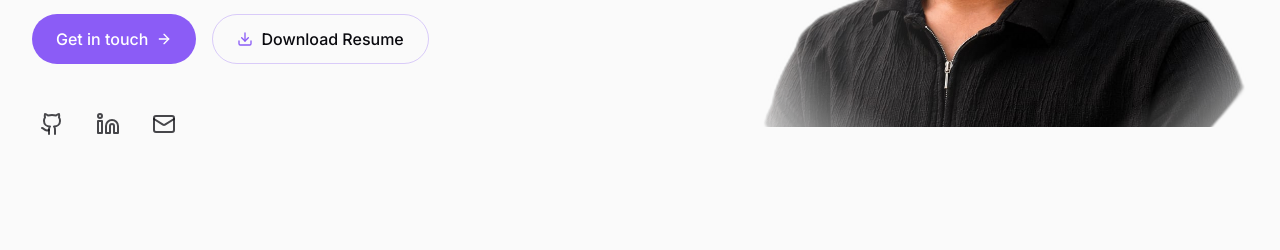
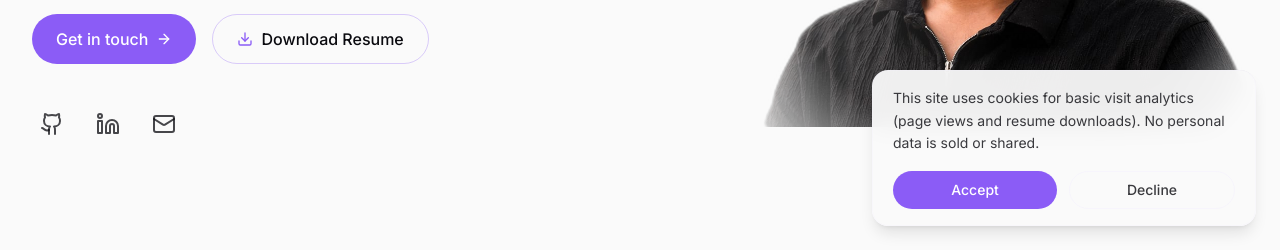
Before and after one commit to Unbeatable-Abhay/portfolio, a React (Vite) app: page / in a window 1280 px wide. Shown: the part 550-800 px from the top of the page. Built offline with nearby package versions, Linux system fonts and the light colour scheme; no server answers.

Commit message:
added analytics

```diff
--- a/src/App.jsx
+++ b/src/App.jsx
@@ -1,13 +1,20 @@
+import { useEffect } from "react";
 import Navbar from "./components/layout/Navbar";
 import AnimatedBackground from "./components/layout/AnimatedBackground";
+import CookieConsent from "./components/layout/CookieConsent.jsx";
 import Hero from "./components/sections/Hero";
 import About from "./components/sections/About";
 import Skills from "./components/sections/Skills";
 import Projects from "./components/sections/Projects";
 import Contact from "./components/sections/Contact";
-import bio from "./data/bio.json";
+import { initAnalyticsIfConsented } from "./utils/analytics";
 
 function App() {
+  useEffect(() => {
+    // If the visitor already consented on a previous visit, load GA silently.
+    initAnalyticsIfConsented();
+  }, []);
+
   return (
     <div className="relative min-h-screen bg-background text-text transition-colors duration-300 overflow-x-hidden">
       {/* Global Ambient Background */}
@@ -24,6 +31,9 @@
         <Projects />
         <Contact />
       </main>
+
+      {/* Cookie consent banner (gates analytics loading) */}
+      <CookieConsent />
     </div>
   )
 }
--- /dev/null
+++ b/src/components/layout/CookieConsent.jsx
@@ -0,0 +1,59 @@
+import { useState, useEffect } from "react";
+import { motion, AnimatePresence } from "framer-motion";
+import { loadGA, getStoredConsent, setStoredConsent, trackDeclineAnonymously } from "../../utils/analytics";
+
+export default function CookieConsent() {
+  const [visible, setVisible] = useState(false);
+
+  useEffect(() => {
+    // Only show the banner if the visitor hasn't already made a choice.
+    if (getStoredConsent() === null) {
+      setVisible(true);
+    }
+  }, []);
+
+  const handleAccept = () => {
+    setStoredConsent("granted");
+    loadGA();
+    setVisible(false);
+  };
+
+  const handleDecline = () => {
+    setStoredConsent("denied");
+    trackDeclineAnonymously();
+    setVisible(false);
+  };
+
+  return (
+    <AnimatePresence>
+      {visible && (
+        <motion.div
+          initial={{ opacity: 0, y: 40 }}
+          animate={{ opacity: 1, y: 0 }}
+          exit={{ opacity: 0, y: 40 }}
+          transition={{ duration: 0.4 }}
+          className="fixed bottom-4 left-4 right-4 md:left-auto md:right-6 md:bottom-6 md:max-w-sm z-[60] rounded-2xl border border-accent-secondary/20 bg-background/95 backdrop-blur-md shadow-lg px-5 py-4"
+        >
+          <p className="text-sm text-text/80 leading-relaxed">
+            This site uses cookies for basic visit analytics (page views and
+            resume downloads). No personal data is sold or shared.
+          </p>
+          <div className="flex gap-3 mt-4">
+            <button
+              onClick={handleAccept}
+              className="flex-1 bg-accent text-white text-sm font-medium px-4 py-2 rounded-full hover:bg-accent/90 transition-colors duration-300"
+            >
+              Accept
+            </button>
+            <button
+              onClick={handleDecline}
+              className="flex-1 border border-accent-secondary/30 text-text/80 text-sm font-medium px-4 py-2 rounded-full hover:bg-accent-secondary/10 transition-colors duration-300"
+            >
+              Decline
+            </button>
+          </div>
+        </motion.div>
+      )}
+    </AnimatePresence>
+  );
+}
--- a/src/components/sections/Contact.jsx
+++ b/src/components/sections/Contact.jsx
@@ -1,6 +1,7 @@
 import { Github, Linkedin, Mail, ArrowUpRight, Download } from "lucide-react";
 import { motion } from "framer-motion";
 import bio from "../../data/bio.json";
+import { trackEvent } from "../../utils/analytics";
 
 export default function Contact() {
   const { email, socials, resumeUrl } = bio;
@@ -83,6 +84,7 @@
             <motion.a
               href={resumeUrl}
               download
+              onClick={() => trackEvent("resume_download", { location: "contact" })}
               initial={{ opacity: 0, y: 16 }}
               whileInView={{ opacity: 1, y: 0 }}
               viewport={{ once: true, amount: 0.3 }}
--- a/src/components/sections/Hero.jsx
+++ b/src/components/sections/Hero.jsx
@@ -2,6 +2,7 @@
 import { Github, Linkedin, Mail, ArrowRight, Download } from "lucide-react";
 import { motion } from "framer-motion";
 import bio from "../../data/bio.json";
+import { trackEvent } from "../../utils/analytics";
 
 export default function Hero() {
   const { name, taglines, email, socials, about, resumeUrl, photoUrl } = bio;
@@ -96,6 +97,7 @@
             <a
               href={resumeUrl}
               download
+              onClick={() => trackEvent("resume_download", { location: "hero" })}
               className="inline-flex items-center space-x-2 border border-accent/30 text-text px-6 py-3 rounded-full font-medium hover:bg-accent/5 hover:border-accent hover:-translate-y-0.5 transition-all duration-300"
             >
               <Download className="w-4 h-4 text-accent" />
--- /dev/null
+++ b/src/utils/analytics.js
@@ -0,0 +1,102 @@
+// Google Analytics 4 helper — loads only after cookie consent is granted.
+// Configure your real values in a local .env file (see .env.example):
+//   VITE_GA_MEASUREMENT_ID=G-XXXXXXXXXX
+//   VITE_GA_API_SECRET=your_api_secret
+// On Render, set these same two variables under your service's
+// Environment tab so the production build picks them up too.
+
+export const GA_MEASUREMENT_ID = import.meta.env.VITE_GA_MEASUREMENT_ID || "";
+export const GA_API_SECRET = import.meta.env.VITE_GA_API_SECRET || "";
+
+const CONSENT_KEY = "analytics-consent";
+
+export function getStoredConsent() {
+  try {
+    return localStorage.getItem(CONSENT_KEY); // "granted" | "denied" | null
+  } catch {
+    return null;
+  }
+}
+
+export function setStoredConsent(value) {
+  try {
+    localStorage.setItem(CONSENT_KEY, value);
+  } catch {
+    // localStorage unavailable (e.g. private browsing) — fail silently,
+    // banner will just reappear next visit.
+  }
+}
+
+let gaLoaded = false;
+
+export function loadGA() {
+  if (gaLoaded || !GA_MEASUREMENT_ID) {
+    if (!GA_MEASUREMENT_ID) {
+      console.warn(
+        "Analytics: VITE_GA_MEASUREMENT_ID is not set — add it to your .env file (see .env.example)"
+      );
+    }
+    return;
+  }
+
+  const script = document.createElement("script");
+  script.async = true;
+  script.src = `https://www.googletagmanager.com/gtag/js?id=${GA_MEASUREMENT_ID}`;
+  document.head.appendChild(script);
+
+  window.dataLayer = window.dataLayer || [];
+  function gtag() {
+    window.dataLayer.push(arguments);
+  }
+  window.gtag = gtag;
+  gtag("js", new Date());
+  gtag("config", GA_MEASUREMENT_ID);
+
+  gaLoaded = true;
+}
+
+// Call this on app load if consent was already granted in a previous visit.
+export function initAnalyticsIfConsented() {
+  if (getStoredConsent() === "granted") {
+    loadGA();
+  }
+}
+
+// Track a custom event (e.g. resume download). No-ops silently if GA
+// hasn't loaded (no consent yet, or ID not configured).
+export function trackEvent(eventName, params = {}) {
+  if (typeof window.gtag === "function") {
+    window.gtag("event", eventName, params);
+  }
+}
+
+// Records a single anonymous "decline" event via GA4's Measurement Protocol.
+// This does NOT use gtag.js and does NOT set any browser cookie — it's a
+// one-off, ephemeral, unlinkable ping so declines can still be counted
+// without tracking the visitor who declined. The client_id is generated
+// fresh each time and never stored, so it can't be used to identify or
+// re-identify anyone across visits.
+export function trackDeclineAnonymously() {
+  if (!GA_MEASUREMENT_ID || !GA_API_SECRET) {
+    console.warn(
+      "Analytics: decline tracking skipped — set VITE_GA_MEASUREMENT_ID and VITE_GA_API_SECRET in your .env file"
+    );
+    return;
+  }
+
+  const ephemeralClientId = `${Date.now()}.${Math.floor(Math.random() * 1e10)}`;
+
+  fetch(
+    `https://www.google-analytics.com/mp/collect?measurement_id=${GA_MEASUREMENT_ID}&api_secret=${GA_API_SECRET}`,
+    {
+      method: "POST",
+      body: JSON.stringify({
+        client_id: ephemeralClientId,
+        events: [{ name: "cookie_declined" }],
+      }),
+    }
+  ).catch(() => {
+    // Fail silently — this is a best-effort anonymous ping, never worth
+    // surfacing an error to the visitor over.
+  });
+}
```
Also changed, not shown: 2 other files (tests, documents, lock files or other folders).
